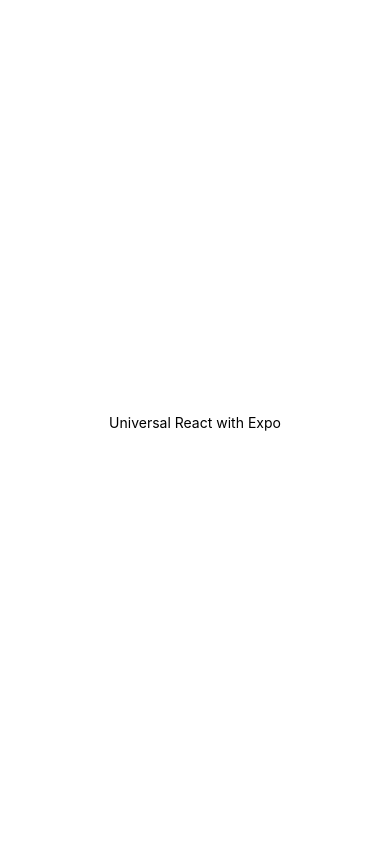
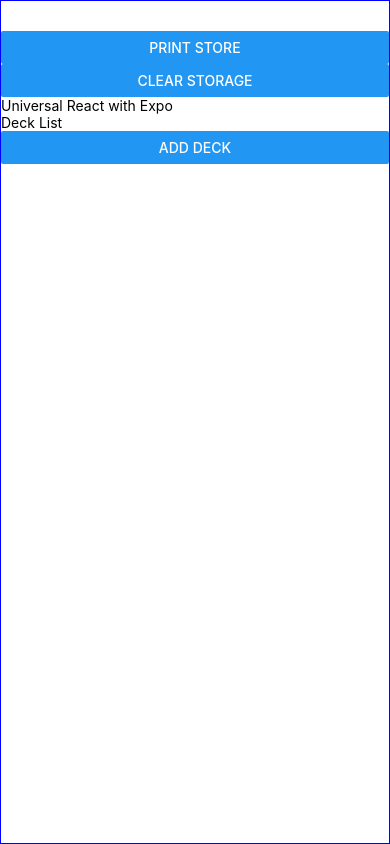
Before and after one commit to linhvoyo/quizziz, a React Native app: screen / in a window 390 px wide. Built offline with nearby package versions, Linux system fonts and the light colour scheme.

Commit message:
chore: Set up eslint and env

```diff
--- a/App.js
+++ b/App.js
@@ -1,16 +1,31 @@
-import * as React from "react";
-import { View, Text } from "react-native";
+import * as React from 'react';
+import { View, Text, Button, StyleSheet } from 'react-native';
+import { getStorage, clearStorage } from './utils/helpers';
+
+import DeckList from './components/DeckList';
+
+const getStore = async () => {
+
+  console.log(await getStorage());
+};
 
 export default function App() {
   return (
-    <View
-      style={{
-        flex: 1,
-        justifyContent: "center",
-        alignItems: "center",
-      }}
-    >
+    <View style={styles.container}>
+      <Button onPress={getStorage} title="Print store" />
+      <Button onPress={clearStorage} title="Clear Storage" />
       <Text>Universal React with Expo</Text>
+      <DeckList></DeckList>
     </View>
   );
 }
+
+const styles = StyleSheet.create({
+  container: {
+    flex: 1,
+    borderColor: 'blue',
+    borderWidth: 1,
+    paddingTop: 30,
+    justifyContent: 'flex-start',
+  },
+});
--- /dev/null
+++ b/components/DeckList.js
@@ -0,0 +1,16 @@
+import React from 'react';
+import { View, Text, Button } from 'react-native';
+
+class DeckList extends React.Component {
+
+  render() {
+    return (
+      <View>
+        <Text>Deck List</Text>
+        <Button title="Add Deck" />
+      </View>
+    );
+  }
+}
+
+export default DeckList;
--- a/package.json
+++ b/package.json
@@ -1,5 +1,6 @@
 {
   "dependencies": {
+    "@react-native-async-storage/async-storage": "^1.13.4",
     "expo": "~40.0.0",
     "react": "16.13.1",
     "react-dom": "16.13.1",
@@ -7,7 +8,9 @@
     "react-native-web": "~0.13.12"
   },
   "devDependencies": {
-    "@babel/core": "~7.9.0"
+    "@babel/core": "~7.9.0",
+    "@react-native-community/eslint-config": "^2.0.0",
+    "eslint": "^7.19.0"
   },
   "scripts": {
     "start": "expo start",
--- /dev/null
+++ b/utils/helpers.js
@@ -0,0 +1,27 @@
+import AsyncStorage from '@react-native-async-storage/async-storage';
+
+const APP_STORAGE_KEY = 'MobileFlashcards:app';
+
+export async function getStorage() {
+  await AsyncStorage.getItem(APP_STORAGE_KEY)
+    .then((res) => console.log(res))
+    .catch((e) => console.log(e));
+}
+
+export async function setItem(item) {
+  return AsyncStorage.setItem(APP_STORAGE_KEY, JSON.stringify(item));
+}
+
+export async function clearStorage() {
+  return AsyncStorage.removeItem(APP_STORAGE_KEY);
+}
+
+export async function addDeck(name) {
+  const deck = {
+    [name] : {
+      title: name,
+      questions: [],
+    },
+  };
+  return setItem(deck);
+}
```
Also changed, not shown: .eslintrc.js (added), 1 other file (tests, documents, lock files or other folders).
